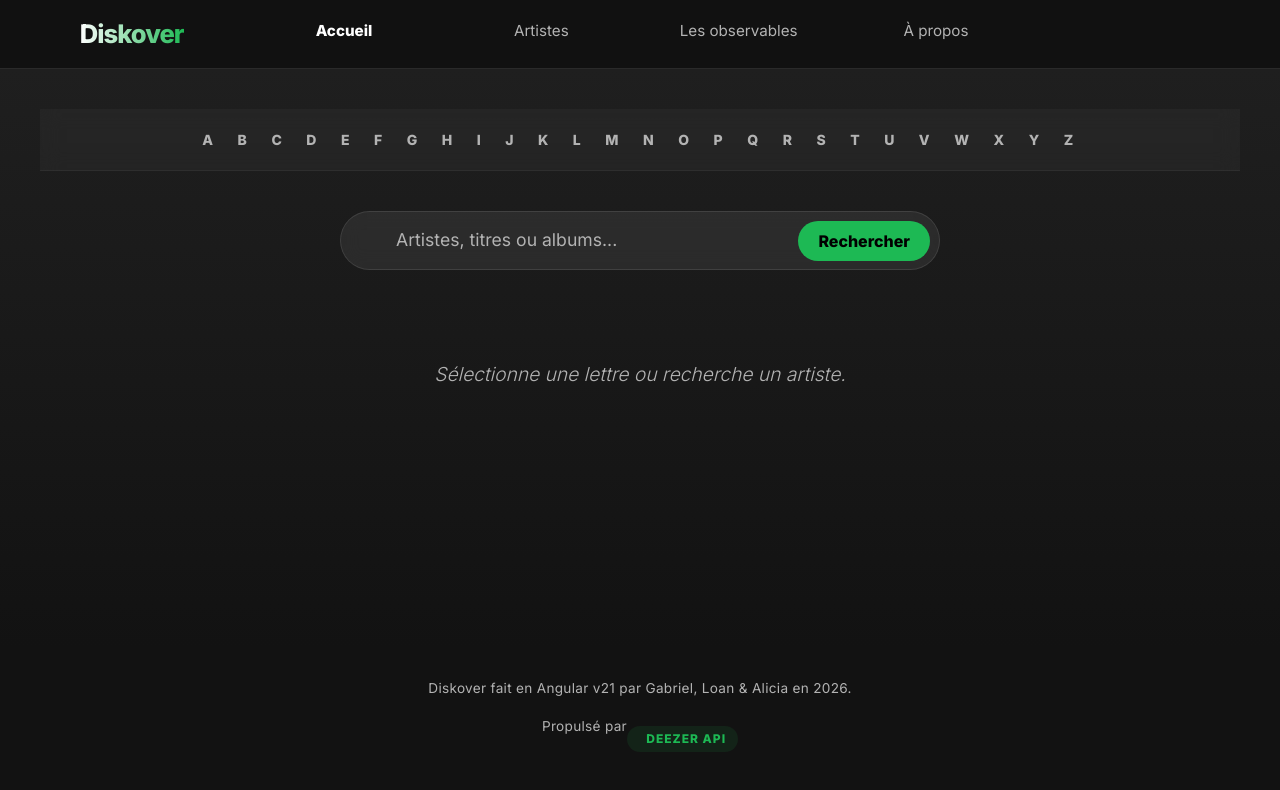
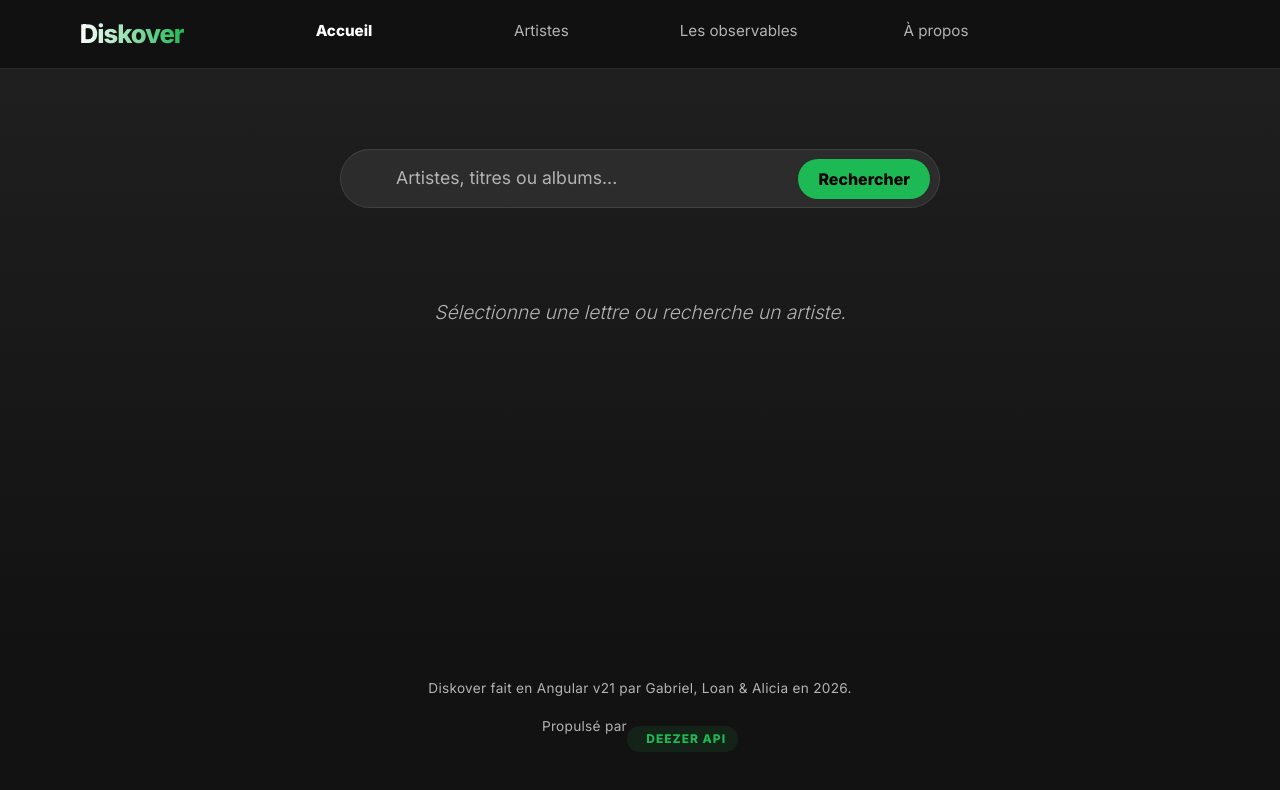
Before and after one commit to gabrieldaloiso/diskover, an Angular app: page /home in a window 1280 px wide. Shown: the top 790 px of the page. Built offline with nearby package versions, Linux system fonts and the light colour scheme.

Commit message:
Feature: Changement page barre de recherche avec lettres

```diff
--- a/src/app/artist-list/artist-list.html
+++ b/src/app/artist-list/artist-list.html
@@ -1,3 +1,5 @@
+<app-letter-bar></app-letter-bar>
+
 <div class="row">
   @for(artist of artists; track artist.id) {
     <div class="col-3">
--- a/src/app/artist-list/artist-list.ts
+++ b/src/app/artist-list/artist-list.ts
@@ -2,10 +2,11 @@ import { Component, OnInit } from '@angular/core';
 import { ActivatedRoute, Router } from '@angular/router';
 import { Data } from '../data';
 import { ArtistComponent } from '../artist/artist';
+import { LetterBar } from '../letter-bar/letter-bar';
 
 @Component({
   selector: 'app-artist-list',
-  imports: [ArtistComponent],
+  imports: [ArtistComponent, LetterBar],
   templateUrl: './artist-list.html',
   styleUrl: './artist-list.css'
 })
--- a/src/app/home/home.html
+++ b/src/app/home/home.html
@@ -1,4 +1,4 @@
-<app-letter-bar></app-letter-bar>
+
 
 <app-search (onFilter)="onSearch($event)"></app-search>
 
```
